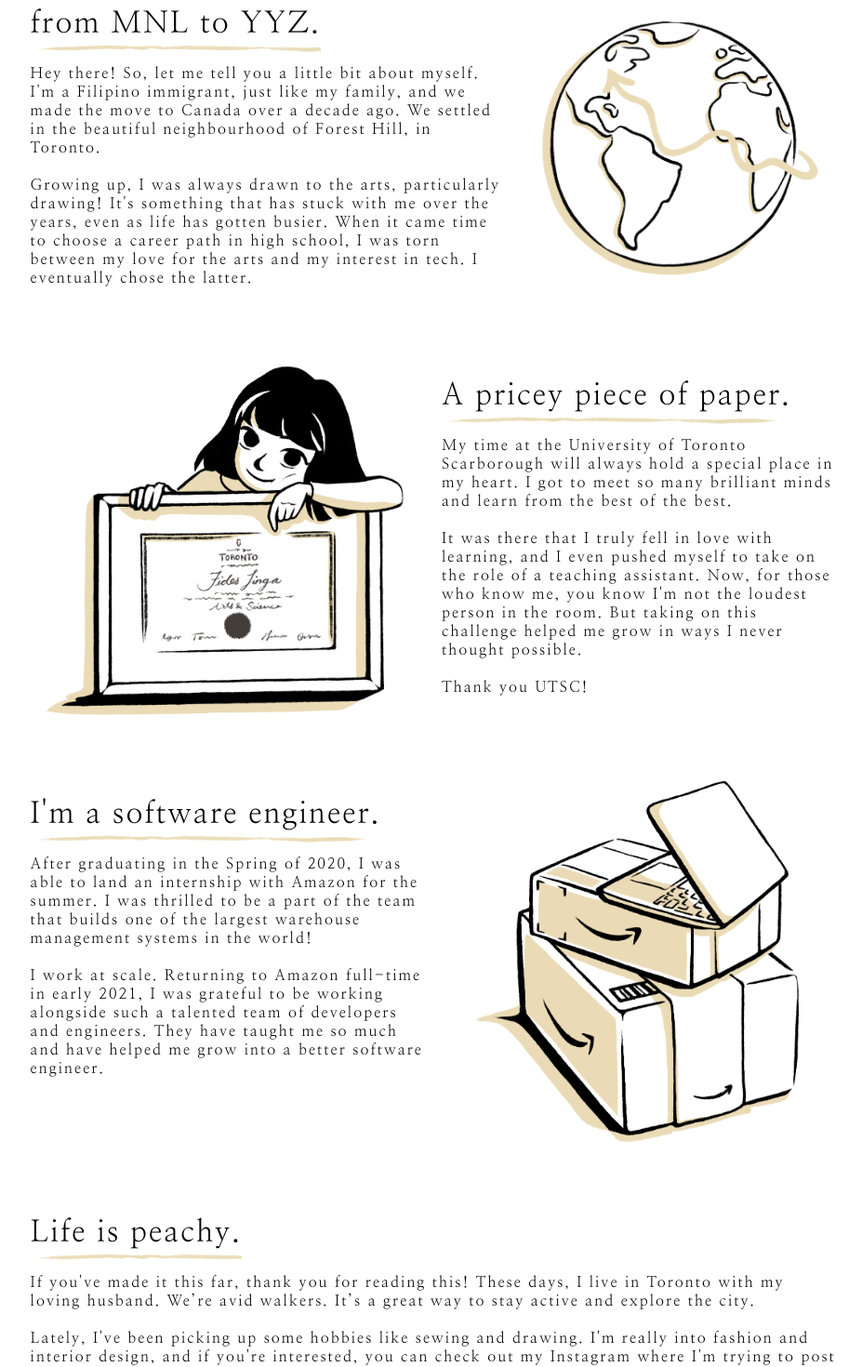
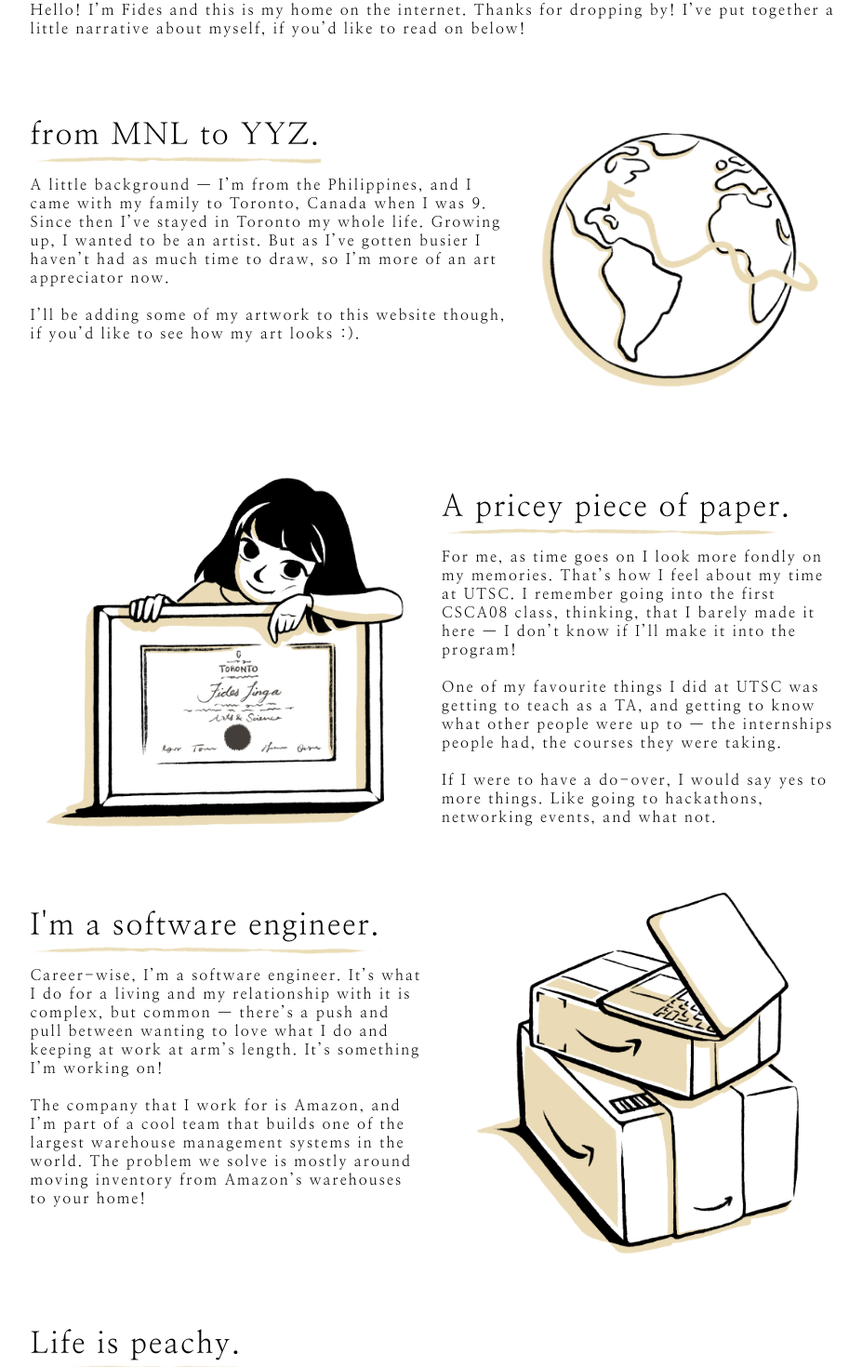
Before and after one commit to desslinga/personal-website, a Next.js app: page /test-about in a window 1280 px wide. Shown: the part 127-1597 px from the top of the page at 93% size, without its empty margins (174-1101 px from the left). Built offline with nearby package versions, Linux system fonts and the light colour scheme.

Commit message:
Changing about text

```diff
--- a/pages/test-about.tsx
+++ b/pages/test-about.tsx
@@ -11,6 +11,15 @@
     <>
       <div className={'pageComponentContainer'}>
         <div className={'pageContainer'}>
+          <div className={`fullWidthComponent`}>
+            <div className={'textContainer'}>
+              <span className={'body'}>
+                Hello! I’m Fides and this is my home on the internet.
+                Thanks for dropping by! I’ve put together a little narrative
+                about myself, if you’d like to read on below!
+              </span>
+            </div>
+          </div>
           <div className={`firstAboutText moreHalfComponent ${nanum.className}`}>
             <div className={'textContainer'}>
               <span className={'header'}>
@@ -18,16 +27,14 @@
               </span>
               <br/><br/>
               <span className={'body'}>
-                Hey there! So, let me tell you a little bit about myself.
-                I'm a Filipino immigrant, just like my family, and we made
-                the move to Canada over a decade ago. We settled in the
-                beautiful neighbourhood of Forest Hill, in Toronto.
+                A little background — I’m from the Philippines, and I came with
+                my family to Toronto, Canada when I was 9. Since then I’ve stayed
+                in Toronto my whole life. Growing up, I wanted to be an artist.
+                But as I’ve gotten busier I haven’t had as much time to draw, so
+                I’m more of an art appreciator now.
                 <br/><br/>
-                Growing up, I was always drawn to the arts, particularly
-                drawing! It's something that has stuck with me over the years,
-                even as life has gotten busier. When it came time to choose a
-                career path in high school, I was torn between my love for the
-                arts and my interest in tech. I eventually chose the latter.
+                I’ll be adding some of my artwork to this website though, if
+                you’d like to see how my art looks :).
               </span>
             </div>
           </div>
@@ -40,17 +47,17 @@
               </span>
               <br/><br/>
               <span className={'body'}>
-                My time at the University of Toronto Scarborough will always
-                hold a special place in my heart. I got to meet so many brilliant
-                minds and learn from the best of the best.
+                For me, as time goes on I look more fondly on my memories. That’s
+                how I feel about my time at UTSC. I remember going into the first
+                CSCA08 class, thinking, that I barely made it here — I don’t know
+                if I’ll make it into the program!
                 <br/><br/>
-                It was there that I truly fell in love with learning, and I even
-                pushed myself to take on the role of a teaching assistant. Now,
-                for those who know me, you know I'm not the loudest person in the
-                room. But taking on this challenge helped me grow in ways I never
-                thought possible.
+                One of my favourite things I did at UTSC was getting to teach as a
+                TA, and getting to know what other people were up to — the internships
+                people had, the courses they were taking.
                 <br/><br/>
-                Thank you UTSC!
+                If I were to have a do-over, I would say yes to more things. Like
+                going to hackathons, networking events, and what not.
               </span>
             </div>
           </div>
@@ -61,15 +68,15 @@
               </span>
               <br/><br/>
               <span className={'body'}>
-                After graduating in the Spring of 2020, I was able to land an
-                internship with Amazon for the summer. I was thrilled to be a
-                part of the team that builds one of the largest warehouse
-                management systems in the world!
+                Career-wise, I’m a software engineer. It’s what I do for a living
+                and my relationship with it is complex, but common — there’s a push
+                and pull between wanting to love what I do and keeping at work at
+                arm’s length. It’s something I’m working on!
               <br/><br/>
-                I work at scale. Returning to Amazon full-time in early 2021, I
-                was grateful to be working alongside such a talented team of
-                developers and engineers. They have taught me so much and have
-                helped me grow into a better software engineer.
+                The company that I work for is Amazon, and I’m part of a cool team
+                that builds one of the largest warehouse management systems in the
+                world. The problem we solve is mostly around moving inventory from
+                Amazon’s warehouses to your home!
               </span>
             </div>
           </div>
@@ -81,17 +88,16 @@
               </span>
               <br/><br/>
               <span className={'body'}>
-                If you've made it this far, thank you for reading this!
-                These days, I live in Toronto with my loving husband. We’re
-                avid walkers. It’s a great way to stay active and explore
-                the city.
+                My personal life is a lot more quiet. I love going on walks
+                (taking the long way), exploring new cities, thinking about
+                clothes that I wanna make, furniture that I wanna buy. All that
+                stuff. I’ve also been trying to make more content.
                 <br/><br/>
-                Lately, I've been picking up some hobbies like sewing and
-                drawing. I'm really into fashion and interior design, and
-                if you're interested, you can check out my Instagram where
-                I'm trying to post more often. I'm always up for a chat, so
-                feel free to reach out to me on other places on the internet
-                as well.
+                Lately I’ve been taking more photos and videos but putting them
+                together is another story. Check out my instagram though! I
+                will be posting more regularly :)
+                <br/><br/>
+                Find me on other places on the internet!
               </span>
             </div>
           </div>
```
